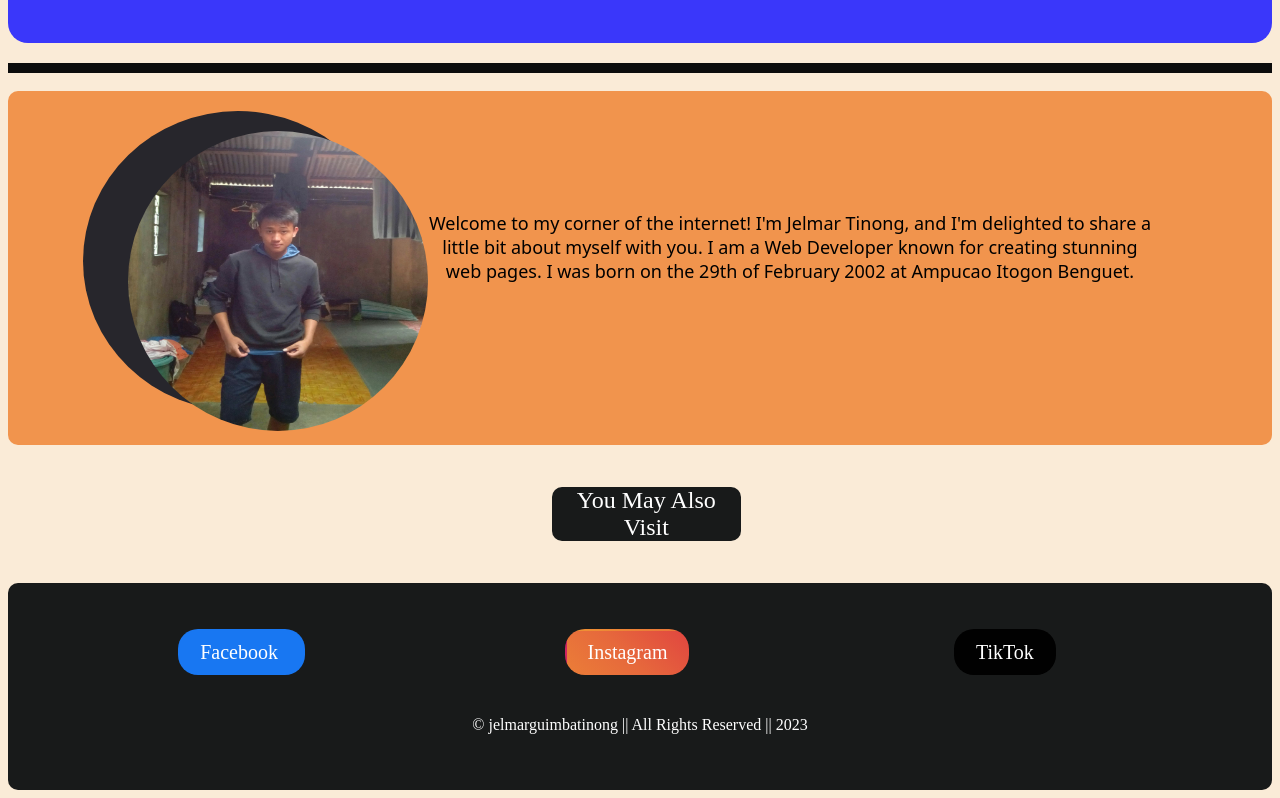
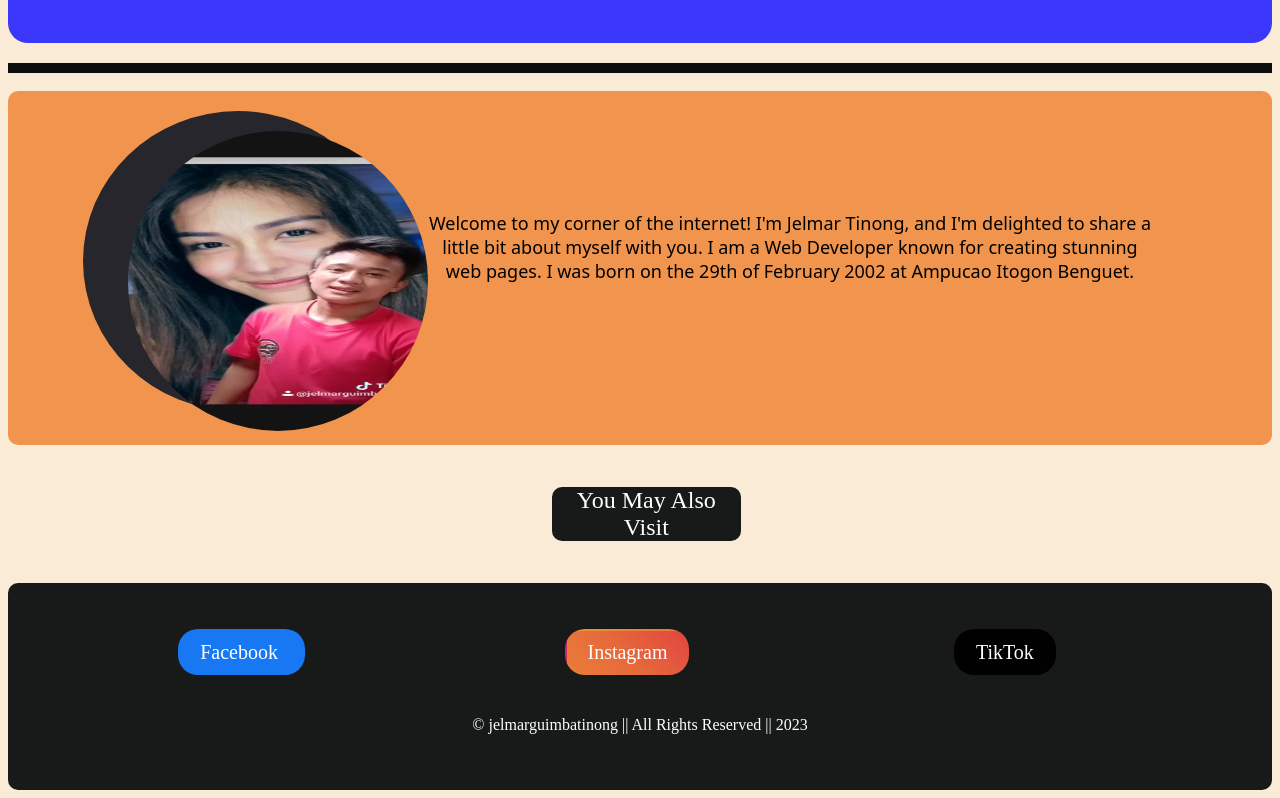
Before and after one commit to Jnatics/portfolio, a plain HTML site: page index.html in a window 1280 px wide. Shown: the part 2729-3527 px from the top of the page. Drawn offline with Linux system fonts and the light colour scheme.

Commit message:
Update index.html

```diff
--- a/index.html
+++ b/index.html
@@ -292,7 +292,7 @@
         <br>
         <div class="aboutme">
             <div class="image" style="float: left; position: relative; top: -80px;"><img
-                    src="_20181205_205845.jpg" width="300px"
+                    src="Screenshot_20201023_115440.jpg" width="300px"
                     height="300px" style="border-radius: 50%;"></div><div class="circle"></div>
             <p style="margin-top: -200px;">
                 Welcome to my corner of the internet! I'm Jelmar Tinong, and I'm delighted to share a little bit about
```
